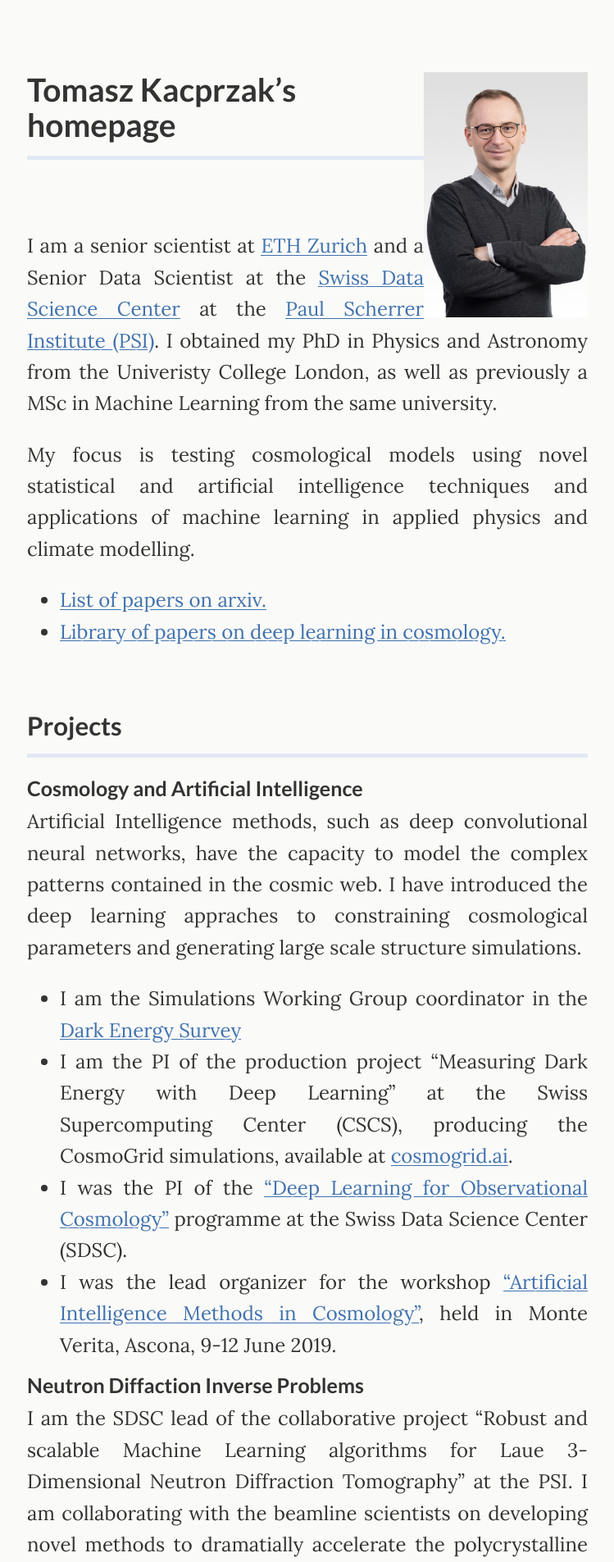
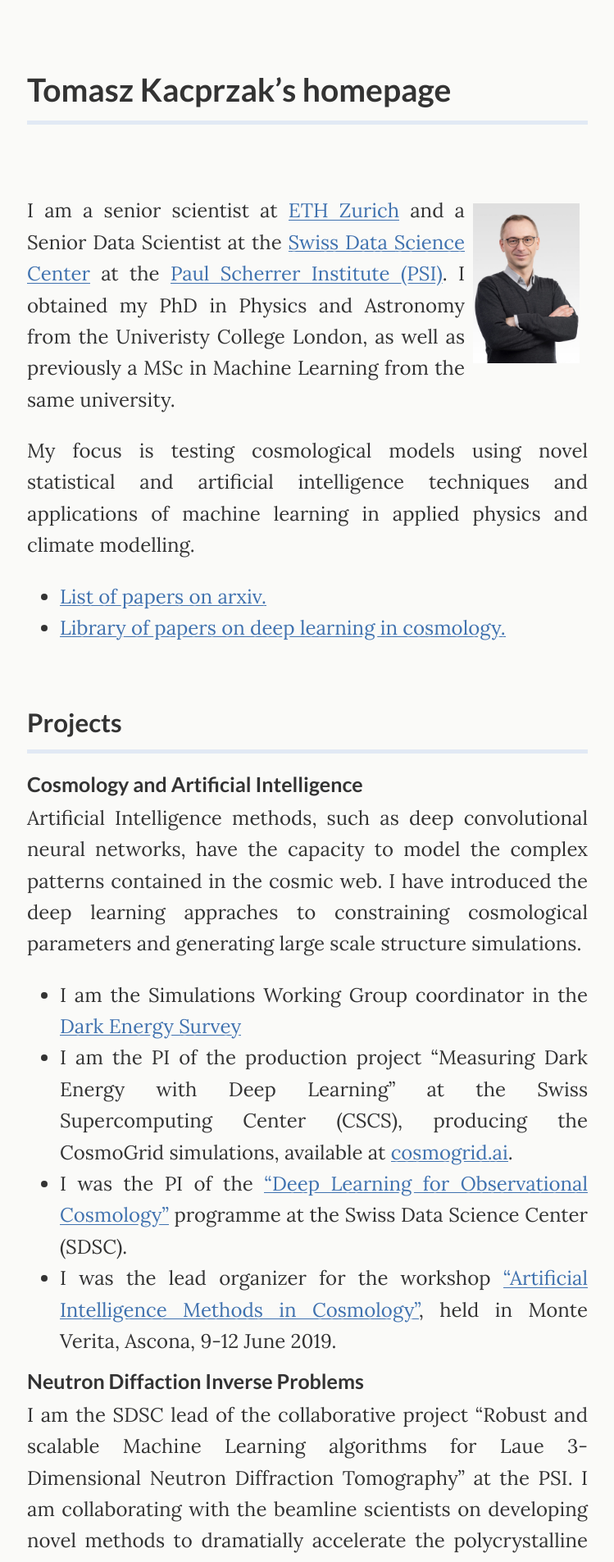
Before and after one commit to tomaszkacprzak/tomaszkacprzak.github.io, a Jekyll site: the page built from index.md, in a window 1280 px wide. Shown: the top 1905 px of the page at 82% size, without its empty margins (265-1014 px from the left). Built offline with Jekyll 4.4.1, drawn with Linux system fonts in a browser that asks for light colours.

Commit message:
Update index.md

```diff
--- a/index.md
+++ b/index.md
@@ -5,15 +5,13 @@ layout: default
 <div class="lead pretty-links" align="left">
 
 
-<img style="padding: 10px 10px 10px 10px;" style="float:right" width="200" src="assets/img/Kacprzak_Tomasz-684x1024.jpg" />
-
 # **Tomasz Kacprzak's homepage**
 -----------------------------
 
 
 <br>
 
-
+<img style="padding: 10px 10px 10px 10px; float:right" width="150" src="assets/img/Kacprzak_Tomasz-684x1024.jpg" />
 <div style="text-align: justify">
 I am a senior scientist at [ETH Zurich](https://www.cosmology.ethz.ch) and a Senior Data Scientist at the [Swiss Data Science Center](https://www.datascience.ch) at the [Paul Scherrer Institute (PSI)](https://www.psi.ch). I obtained my PhD in Physics and Astronomy from the Univeristy College London, as well as previously a MSc in Machine Learning from the same university.
 
```
